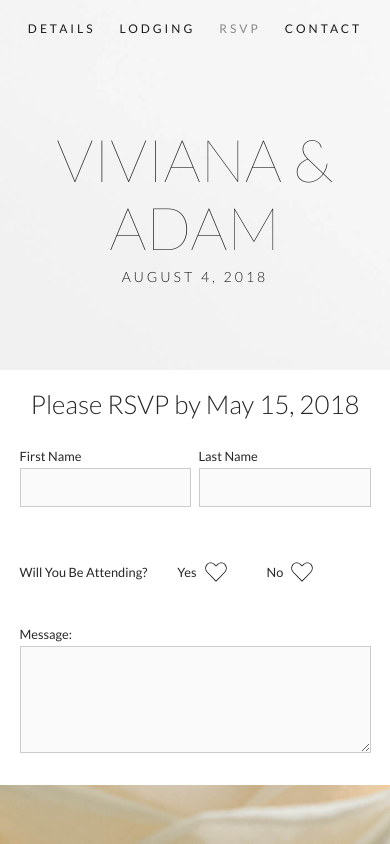
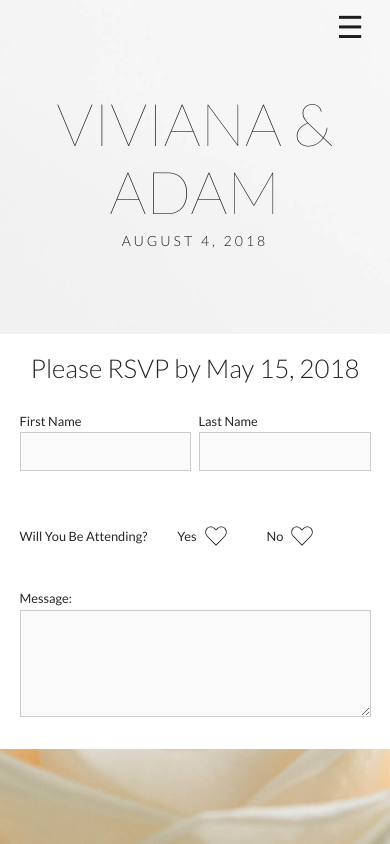
Before and after one commit to adamfeldman2/va-wedding-2, a React (Create React App) app in the folder client/: page /rsvp in a window 390 px wide. Built offline with nearby package versions, Linux system fonts and the light colour scheme; the HTML template or start-up script is replaced by a standard one.

Commit message:
Build and style hamburger menu

```diff
--- a/client/src/components/Header.js
+++ b/client/src/components/Header.js
@@ -1,33 +1,68 @@
 import React from 'react';
 import { NavLink } from 'react-router-dom';
 
-const Header = () => {
+class Header extends React.Component {
+  constructor(props) {
+    super(props);
+
+    this.state = {
+      hamburgerActive: false
+    };
+
+    this.onHamburgerClick = this.onHamburgerClick.bind(this);
+  }
+
+  onHamburgerClick() {
+    this.setState((prevState) => {
+      return {
+        hamburgerActive: !prevState.hamburgerActive
+      };
+    });
+  }
+
+  render() {
     return (
       <div className="wrapper-component-header wrapper">
-      <ul className="wrapper">
+        {this.state.hamburgerActive ? (
+          <button className="hamburger active" onClick={this.onHamburgerClick}>
+            &times;
+          </button>
+        ) : (
+          <button className="hamburger" onClick={this.onHamburgerClick}>
+            &#9776;
+          </button>
+        )}
+
+        <ul className={`wrapper ${this.state.hamburgerActive ? 'active' : ''}`}>
           <li>
-          <NavLink to="/details" activeClassName="active">
+            <NavLink to="/" className="nav-link-home" onClick={this.onHamburgerClick}>
+              Home
+            </NavLink>
+          </li>
+          <li>
+            <NavLink to="/details" activeClassName="active" onClick={this.onHamburgerClick}>
               Details
             </NavLink>
           </li>
           <li>
-          <NavLink to="/lodging" activeClassName="active">
+            <NavLink to="/lodging" activeClassName="active" onClick={this.onHamburgerClick}>
               Lodging
             </NavLink>
           </li>
           <li>
-          <NavLink to="/rsvp" activeClassName="active">
+            <NavLink to="/rsvp" activeClassName="active" onClick={this.onHamburgerClick}>
               RSVP
             </NavLink>
           </li>
           <li>
-          <NavLink to="/contact" activeClassName="active">
+            <NavLink to="/contact" activeClassName="active" onClick={this.onHamburgerClick}>
               Contact
             </NavLink>
           </li>
         </ul>
       </div>
     );
-};
+  }
+}
 
 export default Header;
--- a/client/src/styles/App.css
+++ b/client/src/styles/App.css
@@ -268,7 +268,10 @@ body {
 .wrapper-component-header {
   display: flex;
   justify-content: center;
-  align-items: center; }
+  align-items: center;
+  position: relative; }
+  .wrapper-component-header .hamburger {
+    display: none; }
   .wrapper-component-header ul {
     margin-top: 22px;
     display: flex;
@@ -284,6 +287,57 @@ body {
         color: #1c1c1c; }
         .wrapper-component-header ul li a.active, .wrapper-component-header ul li a:hover {
           color: rgba(28, 28, 28, 0.5); }
+    .wrapper-component-header ul .nav-link-home {
+      display: none; }
+  @media (max-width: 500px) {
+    .wrapper-component-header .hamburger {
+      display: block;
+      position: absolute;
+      top: 0;
+      right: 40px;
+      transform: translateX(50%);
+      background-color: transparent;
+      border: 0;
+      outline: 0;
+      color: #1c1c1c;
+      font-size: 1.9em;
+      padding: 10px;
+      cursor: pointer;
+      z-index: 2; }
+      .wrapper-component-header .hamburger.active {
+        top: -10px;
+        font-size: 2.9em; }
+      .wrapper-component-header .hamburger:hover {
+        color: rgba(28, 28, 28, 0.5); }
+    .wrapper-component-header ul {
+      position: absolute;
+      width: 100%;
+      height: 100vh;
+      margin: 0;
+      padding: 0;
+      background-color: #fff;
+      top: -1500px;
+      right: 50%;
+      transform: translateX(50%);
+      flex-direction: column;
+      z-index: 1;
+      transition: top 1.5s; }
+      .wrapper-component-header ul.active {
+        transition: top 0.6s;
+        top: 0; }
+      .wrapper-component-header ul .nav-link-home {
+        display: initial; }
+        .wrapper-component-header ul .nav-link-home.active {
+          color: #1c1c1c; }
+        .wrapper-component-header ul .nav-link-home:hover {
+          color: rgba(28, 28, 28, 0.5); }
+      .wrapper-component-header ul li {
+        font-size: 1.8em;
+        margin-top: 25px; }
+        .wrapper-component-header ul li:last-of-type {
+          margin-bottom: 25px; }
+        .wrapper-component-header ul li a {
+          padding: 12px; } }
 
 .wrapper-component-page-template {
   margin: 90px 0; }
--- a/client/src/styles/partials/components/_Header.scss
+++ b/client/src/styles/partials/components/_Header.scss
@@ -2,6 +2,11 @@
   display: flex;
   justify-content: center;
   align-items: center;
+  position: relative;
+
+  .hamburger {
+    display: none;
+  }
 
   ul {
     margin-top: 22px;
@@ -25,5 +30,81 @@
         }
       }
     }
+
+    .nav-link-home {
+      display: none;
+    }
+  }
+
+  @media (max-width: 500px) {
+    .hamburger {
+      display: block;
+      position: absolute;
+      top: 0;
+      right: 40px;
+      transform: translateX(50%);
+      background-color: transparent;
+      border: 0;
+      outline: 0;
+      color: $black;
+      font-size: 1.9em;
+      padding: 10px;
+      cursor: pointer;
+      z-index: 2;
+
+      &.active {
+        top: -10px;
+        font-size: 2.9em;
+      }
+
+      &:hover {
+        color: $grey-3;
+      }
+    }
+
+    ul {
+      position: absolute;
+      width: 100%;
+      height: 100vh;
+      margin: 0;
+      padding: 0;
+      background-color: $white;
+      top: -1500px;
+      right: 50%;
+      transform: translateX(50%);
+      flex-direction: column;
+      z-index: 1;
+      transition: top 1.5s;
+
+      &.active {
+        transition: top 0.6s;
+        top: 0;
+      }
+
+      .nav-link-home {
+        display: initial;
+
+        &.active {
+          color: $black;
+        }
+
+        &:hover {
+          color: $grey-3;
+        }
+      }
+
+      li {
+        font-size: 1.8em;
+        margin-top: 25px;
+
+        &:last-of-type {
+          margin-bottom: 25px;
+        }
+
+        a {
+          padding: 12px;
+        }
+      }
+    }
   }
 }
```
Also changed, not shown: client/public/index.html (+0 -19 lines). Lines whose indentation alone changed are shown as unchanged.
